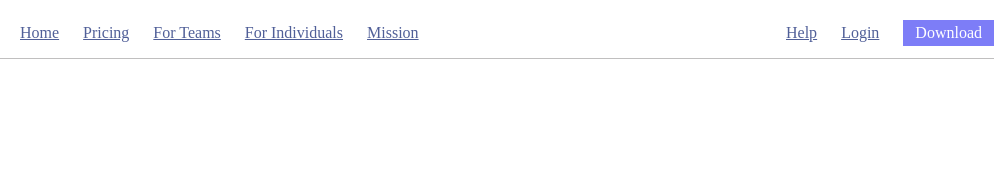
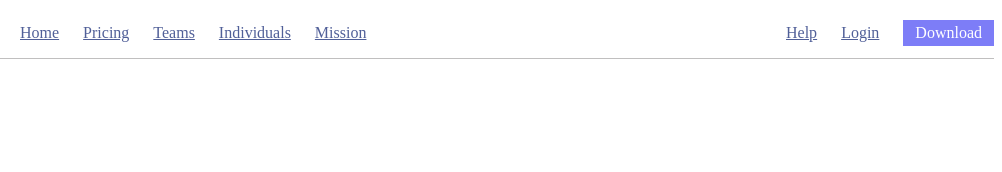
Before and after one commit to Nate5461/hackathon2023, a plain HTML site: page pricing.html in a window 1280 px wide. Shown: the top 172 px of the page, 278-1280 px from the left. Drawn offline with Linux system fonts and the light colour scheme.

Commit message:
changed nav pages name

```diff
--- a/pricing.html
+++ b/pricing.html
@@ -1,5 +1,6 @@
 <!DOCTYPE html>
 <html lang="en">
+
 <head>
   <meta charset="UTF-8">
   <meta name="viewport" content="width=device-width, initial-scale=1.0">
@@ -8,14 +9,15 @@
   <link rel="stylesheet" href="./stylePricing.css">
   <link rel="icon" href="assets/link.png" type="image/x-icon">
 </head>
+
 <body>
   <div class="navbar">
     <div class="pages">
       <img src="assets/logo.png" alt="logo">
       <a href="index.html">Home</a>
       <a href="pricing.html">Pricing</a>
-          <a href="teams.html">For Teams</a>
-          <a href="individuals.html">For Individuals</a>
+      <a href="teams.html">Teams</a>
+      <a href="individuals.html">Individuals</a>
       <a href="mission.html">Mission</a>
     </div>
     <div class="general">
@@ -47,7 +49,9 @@
       <div class="description">
       </div>
     </div>
-      <span class="copy">Copyright © 2023, Western Developers Society</div>
+    <span class="copy">Copyright © 2023, Western Developers Society
+  </div>
   </div>
 </body>
+
 </html>
```
Also changed, not shown: register.html (+2 -2 lines). Lines whose indentation alone changed are shown as unchanged.
